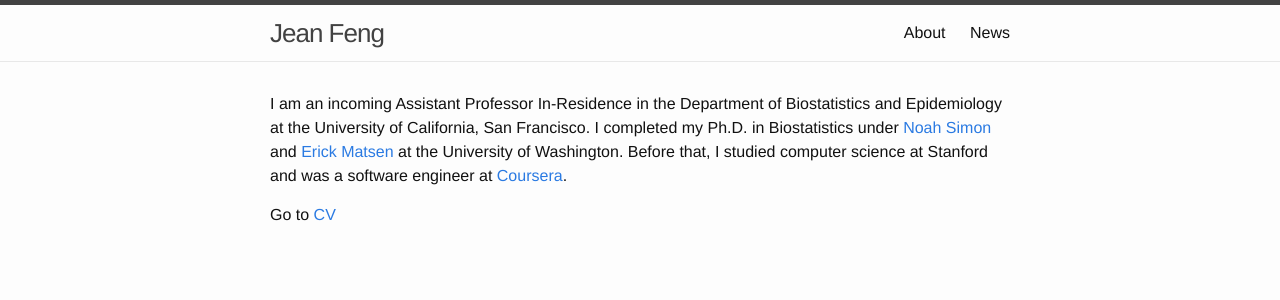
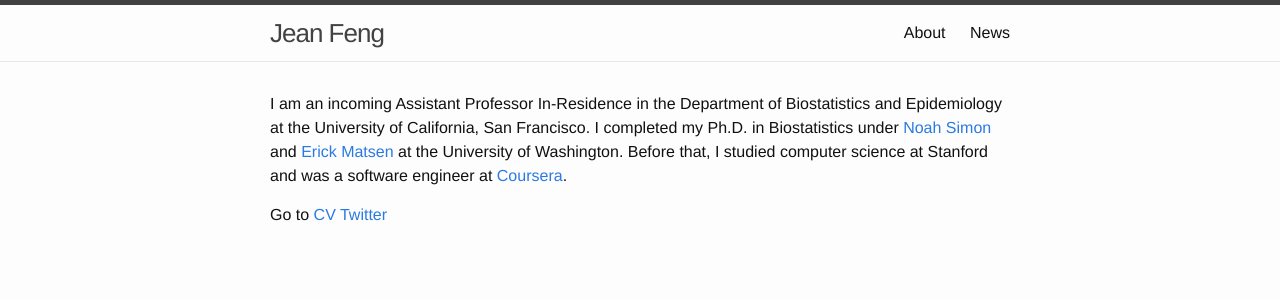
Before and after one commit to jjfeng/jjfeng.github.io, a Jekyll site: the page built from about.md, in a window 1280 px wide. Shown: the top 300 px of the page. Built offline with Jekyll 4.4.1, drawn with Linux system fonts in a browser that asks for light colours.

Commit message:
Update about.md

```diff
--- a/about.md
+++ b/about.md
@@ -6,3 +6,4 @@ title: About
 I am an incoming Assistant Professor In-Residence in the Department of Biostatistics and Epidemiology at the University of California, San Francisco. I completed my Ph.D. in Biostatistics under [Noah Simon](https://faculty.washington.edu/nrsimon/) and [Erick Matsen](https://matsen.fhcrc.org/) at the University of Washington. Before that, I studied computer science at Stanford and was a software engineer at [Coursera](https://www.coursera.org/).
 
 Go to [CV](cv.pdf)
+[Twitter](https://twitter.com/Jean_J_Feng)
```
